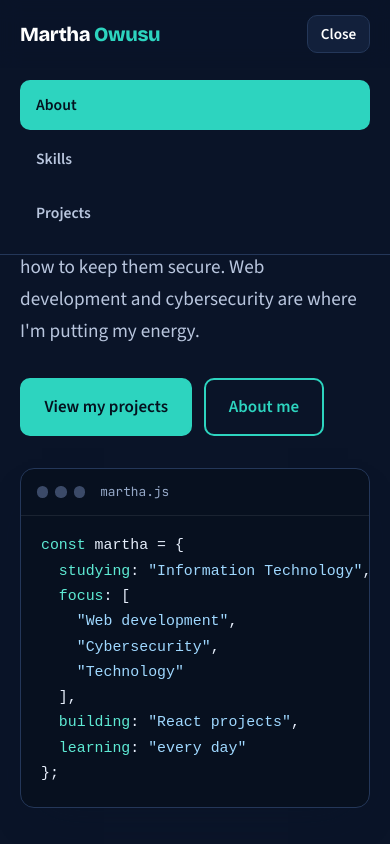
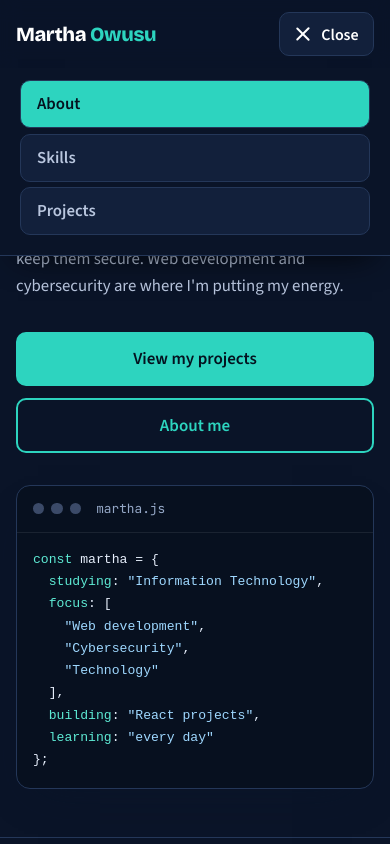
Before and after one commit to marthluv-collab/martha-portfolio-, a plain HTML site: page index.html in a window 390 px wide. Both pictures are taken after a click on the button "Menu". Shown: the top 844 px of the page. Drawn offline with nearby package versions, Linux system fonts and the light colour scheme.

Commit message:
Improve mobile responsiveness of portfolio website
Improve mobile responsiveness

```diff
--- a/index.html
+++ b/index.html
@@ -24,7 +24,7 @@
 }
 *,*::before,*::after{box-sizing:border-box}
 html{scroll-behavior:smooth;scroll-padding-top:calc(5rem + env(safe-area-inset-top,0px))}
-body{margin:0;background:var(--bg);color:var(--ink);font:1.0625rem/1.65 var(--body);-webkit-font-smoothing:antialiased}
+body{margin:0;background:var(--bg);color:var(--ink);font:1.0625rem/1.65 var(--body);-webkit-font-smoothing:antialiased;-webkit-text-size-adjust:100%;padding-left:env(safe-area-inset-left,0px);padding-right:env(safe-area-inset-right,0px)}
 h1,h2,h3{font-family:var(--head);line-height:1.1;margin:0;letter-spacing:-.02em}
 p{margin:0}
 a{color:inherit}
@@ -42,16 +42,24 @@ nav ul{display:flex;gap:.25rem;list-style:none;margin:0;padding:0}
 nav a{display:block;padding:.5rem .9rem;border-radius:999px;text-decoration:none;color:var(--muted);font-weight:600;font-size:.98rem}
 nav a:hover{color:var(--ink);background:color-mix(in srgb,var(--accent) 12%,transparent)}
 nav a[aria-current="true"]{color:var(--accent-ink);background:var(--accent)}
-.menu-btn{display:none;background:var(--surface);color:var(--ink);border:1px solid var(--line);border-radius:10px;padding:.5rem .8rem;font:600 .95rem var(--body);cursor:pointer}
+.menu-btn{display:none;align-items:center;gap:.6rem;min-height:2.75rem;background:var(--surface);color:var(--ink);border:1px solid var(--line);border-radius:10px;padding:.5rem .9rem;font:600 1rem var(--body);cursor:pointer}
+.burger,.burger::before,.burger::after{display:block;width:1.1rem;height:2px;background:currentColor;border-radius:2px;transition:transform .2s,background .2s}
+.burger{position:relative}
+.burger::before,.burger::after{content:"";position:absolute;left:0}
+.burger::before{top:-6px}.burger::after{top:6px}
+.menu-btn[aria-expanded="true"] .burger{background:transparent}
+.menu-btn[aria-expanded="true"] .burger::before{transform:translateY(6px) rotate(45deg)}
+.menu-btn[aria-expanded="true"] .burger::after{transform:translateY(-6px) rotate(-45deg)}
 
 /* Hero / About */
 .hero{padding:clamp(3rem,8vw,6rem) 0 clamp(3rem,6vw,5rem)}
 .hero-grid{display:grid;grid-template-columns:1.1fr .9fr;gap:clamp(2rem,5vw,4rem);align-items:center}
-.hero h1{font-size:clamp(2.6rem,7vw,4.8rem);font-weight:800}
+.hero h1{font-size:clamp(2.2rem,10vw,4.8rem);font-weight:800;overflow-wrap:break-word}
+.hero-grid>*{min-width:0}
 .role{margin-top:1rem;font:500 1rem var(--mono);color:var(--accent)}
-.hero p.lead{margin-top:1.25rem;font-size:1.2rem;color:var(--muted);max-width:34rem}
+.hero p.lead{margin-top:1.25rem;font-size:clamp(1.05rem,3.6vw,1.2rem);color:var(--muted);max-width:34rem}
 .cta{display:flex;flex-wrap:wrap;gap:.75rem;margin-top:2rem}
-.btn{display:inline-block;padding:.8rem 1.4rem;border-radius:10px;font-weight:600;text-decoration:none;border:2px solid var(--accent)}
+.btn{display:inline-flex;align-items:center;justify-content:center;min-height:3rem;padding:.7rem 1.4rem;border-radius:10px;font-weight:600;text-align:center;text-decoration:none;border:2px solid var(--accent)}
 .btn.primary{background:var(--accent);color:var(--accent-ink)}
 .btn.ghost{color:var(--accent)}
 .btn:hover{transform:translateY(-2px)}
@@ -104,16 +112,31 @@ footer{border-top:1px solid var(--line);padding:2rem 0 2.5rem;color:var(--muted)
 footer .wrap{display:flex;flex-wrap:wrap;justify-content:space-between;gap:.75rem}
 
 @media (max-width:860px){
-  .hero-grid,.projects{grid-template-columns:1fr}
+  .hero-grid{grid-template-columns:1fr}
   .about,.skills{grid-template-columns:1fr 1fr}
+  .about .interest:last-child{grid-column:1/-1}
+}
+@media (max-width:700px){
+  .projects{grid-template-columns:1fr}
+  .thumb{height:9.5rem}
 }
 @media (max-width:640px){
-  .menu-btn{display:block}
-  nav{position:absolute;left:0;right:0;top:100%;background:var(--bg);border-bottom:1px solid var(--line);display:none}
+  .menu-btn{display:inline-flex}
+  nav{position:absolute;left:0;right:0;top:100%;background:var(--bg);border-bottom:1px solid var(--line);display:none;box-shadow:0 18px 30px -18px rgba(0,0,0,.8)}
   nav.open{display:block}
-  nav ul{flex-direction:column;padding:.75rem 1.25rem 1rem}
-  nav a{border-radius:10px;padding:.75rem 1rem}
+  nav ul{flex-direction:column;gap:.35rem;padding:.75rem 1.25rem 1.25rem}
+  nav a{display:flex;align-items:center;min-height:3rem;border-radius:10px;padding:.5rem 1rem;font-size:1.05rem;border:1px solid var(--line);background:var(--surface)}
+}
+@media (max-width:520px){
   .about,.skills{grid-template-columns:1fr}
+  .cta{flex-direction:column}
+  .btn{width:100%}
+  .code{font-size:.82rem}
+  .code pre{padding:1rem}
+  .interest,.skill{padding:1.1rem}
+  .card-body{padding:1.2rem}
+  .wrap{width:calc(100% - 2rem)}
+  footer .wrap{flex-direction:column}
 }
 @media (prefers-reduced-motion:reduce){html{scroll-behavior:auto}.btn,.card{transition:none}.btn:hover,.card:hover{transform:none}}
 </style>
@@ -124,7 +147,7 @@ footer .wrap{display:flex;flex-wrap:wrap;justify-content:space-between;gap:.75re
 <header class="site">
   <div class="wrap bar">
     <a class="brand" href="#top" aria-label="Martha Owusu, back to top">Martha<span> Owusu</span></a>
-    <button class="menu-btn" id="menuBtn" aria-expanded="false" aria-controls="nav">Menu</button>
+    <button class="menu-btn" id="menuBtn" aria-expanded="false" aria-controls="nav"><span class="burger" aria-hidden="true"></span><span id="menuLabel">Menu</span></button>
     <nav id="nav" aria-label="Main navigation">
       <ul>
         <li><a href="#about">About</a></li>
@@ -248,7 +271,10 @@ footer .wrap{display:flex;flex-wrap:wrap;justify-content:space-between;gap:.75re
 <script>
 (function(){
   var btn=document.getElementById('menuBtn'), nav=document.getElementById('nav');
-  function setMenu(open){nav.classList.toggle('open',open);btn.setAttribute('aria-expanded',String(open));btn.textContent=open?'Close':'Menu';}
+  var label=document.getElementById('menuLabel');
+  function setMenu(open){nav.classList.toggle('open',open);btn.setAttribute('aria-expanded',String(open));label.textContent=open?'Close':'Menu';}
+  document.addEventListener('click',function(e){if(nav.classList.contains('open')&&!nav.contains(e.target)&&!btn.contains(e.target))setMenu(false);});
+  window.addEventListener('resize',function(){if(window.innerWidth>640&&nav.classList.contains('open'))setMenu(false);});
   btn.addEventListener('click',function(){setMenu(!nav.classList.contains('open'));});
   nav.addEventListener('click',function(e){if(e.target.tagName==='A')setMenu(false);});
   document.addEventListener('keydown',function(e){if(e.key==='Escape'&&nav.classList.contains('open')){setMenu(false);btn.focus();}});
```
